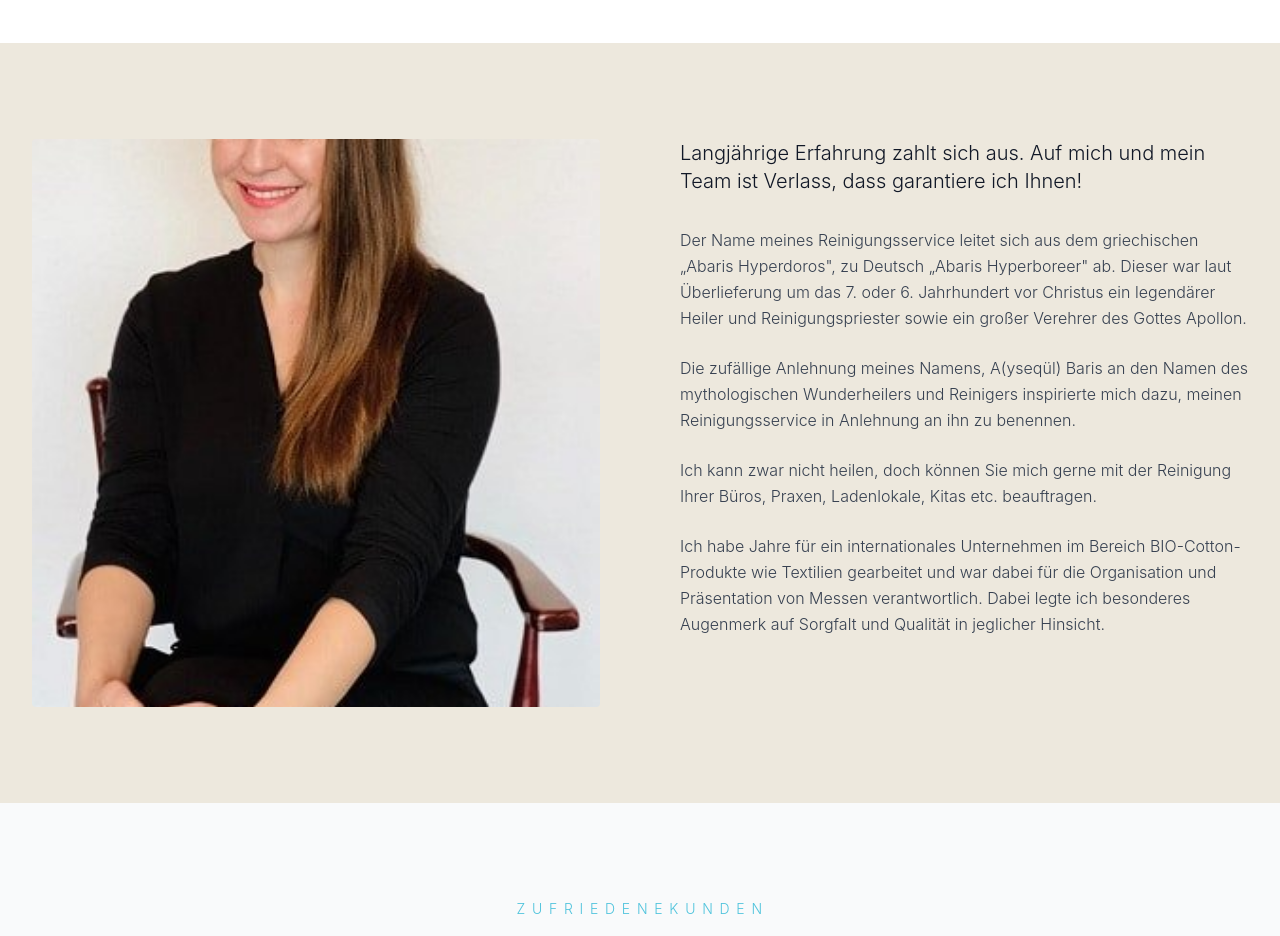
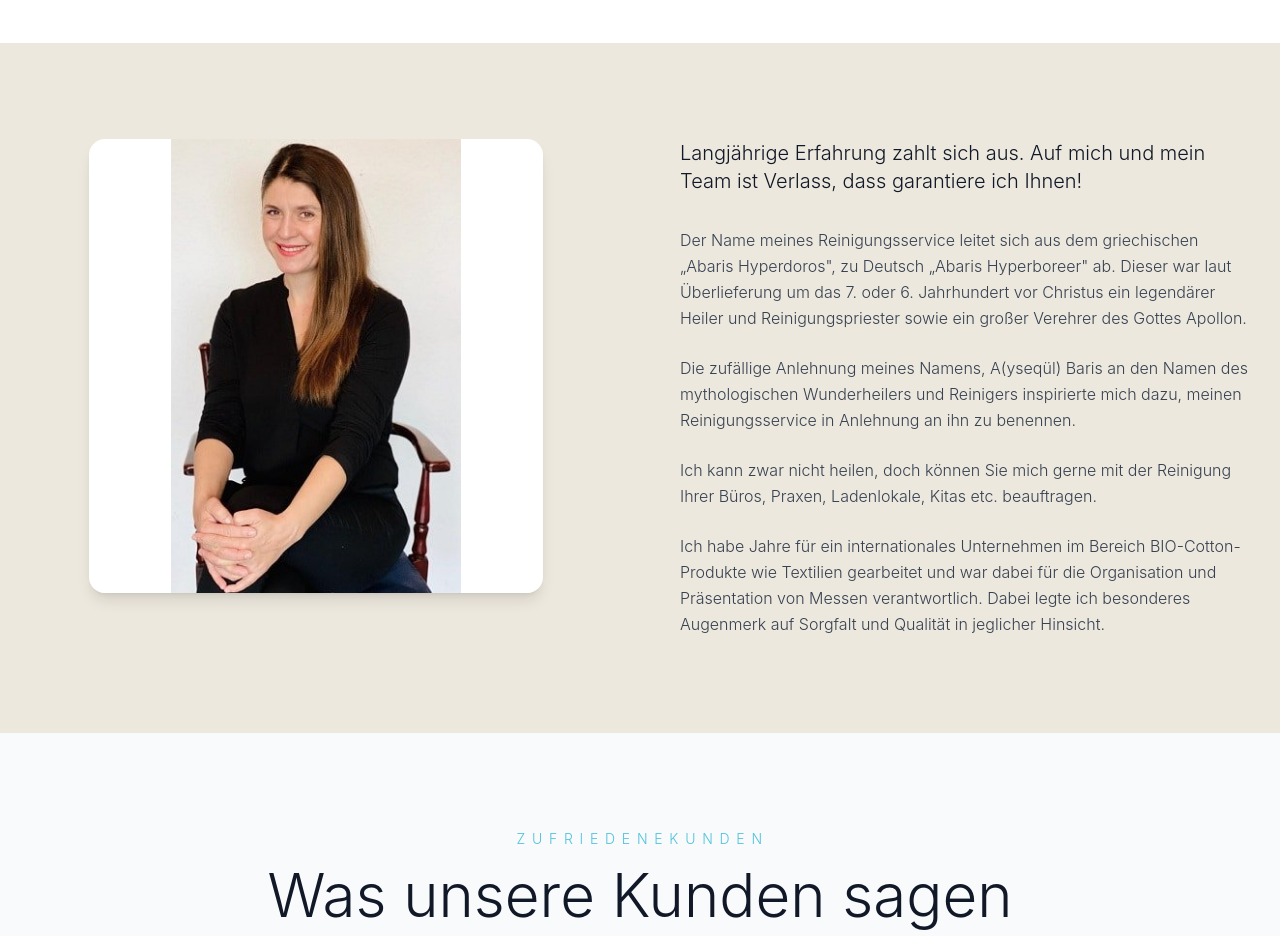
Before and after one commit to ecoezer/abaris, a React (Vite) app: page / in a window 1280 px wide. Shown: the part 1520-2456 px from the top of the page. Built offline with nearby package versions, Linux system fonts and the light colour scheme.

Commit message:
Updated About.jsx

```diff
--- a/src/components/About.jsx
+++ b/src/components/About.jsx
@@ -6,12 +6,12 @@ function About() {
     <div id="about" className="bg-[#ede8dd] py-16 md:py-24">
       <div className="max-w-7xl mx-auto px-4 md:px-8">
         <div className="grid grid-cols-1 md:grid-cols-2 gap-12 md:gap-20 items-start">
-          <div className="w-full">
-            <div className="w-full aspect-square rounded overflow-hidden">
+          <div className="w-full flex justify-center">
+            <div className="w-4/5 aspect-square rounded-2xl overflow-hidden shadow-lg">
               <img
                 src="/owner_new.jpg"
                 alt="Ayseqül Baris - Abaris Reinigungsservice"
-                className="w-full h-full object-cover"
+                className="w-full h-full object-contain bg-white"
               />
             </div>
           </div>
```
